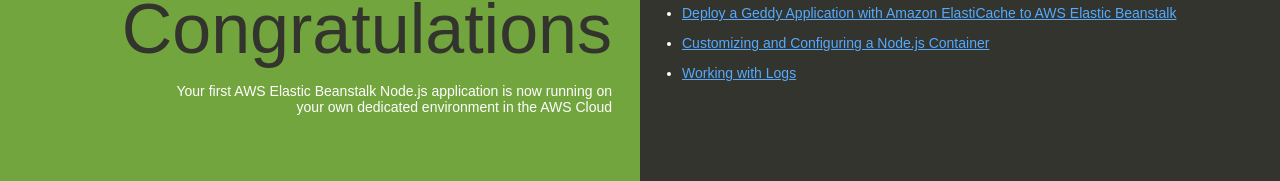
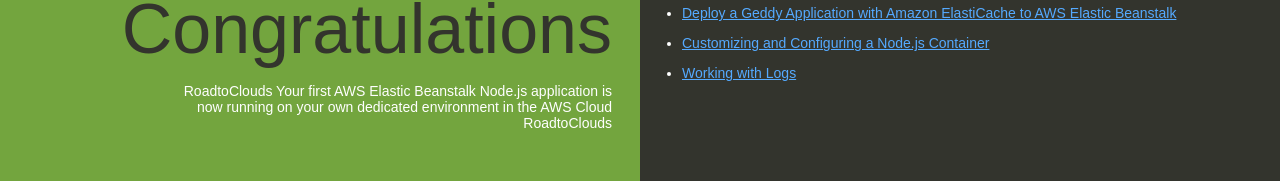
Before and after one commit to roadtoclouds/aws-codepipeline-nodejs-ebs, a website: page index.html in a window 1280 px wide. Shown: the part 212-393 px from the top of the page. Drawn offline with Linux system fonts and the light colour scheme.

Commit message:
Update index.html

```diff
--- a/index.html
+++ b/index.html
@@ -1,7 +1,7 @@
 <!DOCTYPE html>
 <html>
   <head>
-    <title>Elastic Beanstalk</title>
+    <title>RoadtoClouds</title>
     <style>
       body {
         color: #ffffff;
@@ -75,7 +75,7 @@
   <body>
     <div class="textColumn">
       <h1>Congratulations</h1>
-      <p>Your first AWS Elastic Beanstalk Node.js application is now running on your own dedicated environment in the AWS Cloud</p>
+      <p>RoadtoClouds Your first AWS Elastic Beanstalk Node.js application is now running on your own dedicated environment in the AWS Cloud RoadtoClouds</p>
     </div>
     <div class="linksColumn">
       <h2>What's Next?</h2>
```
